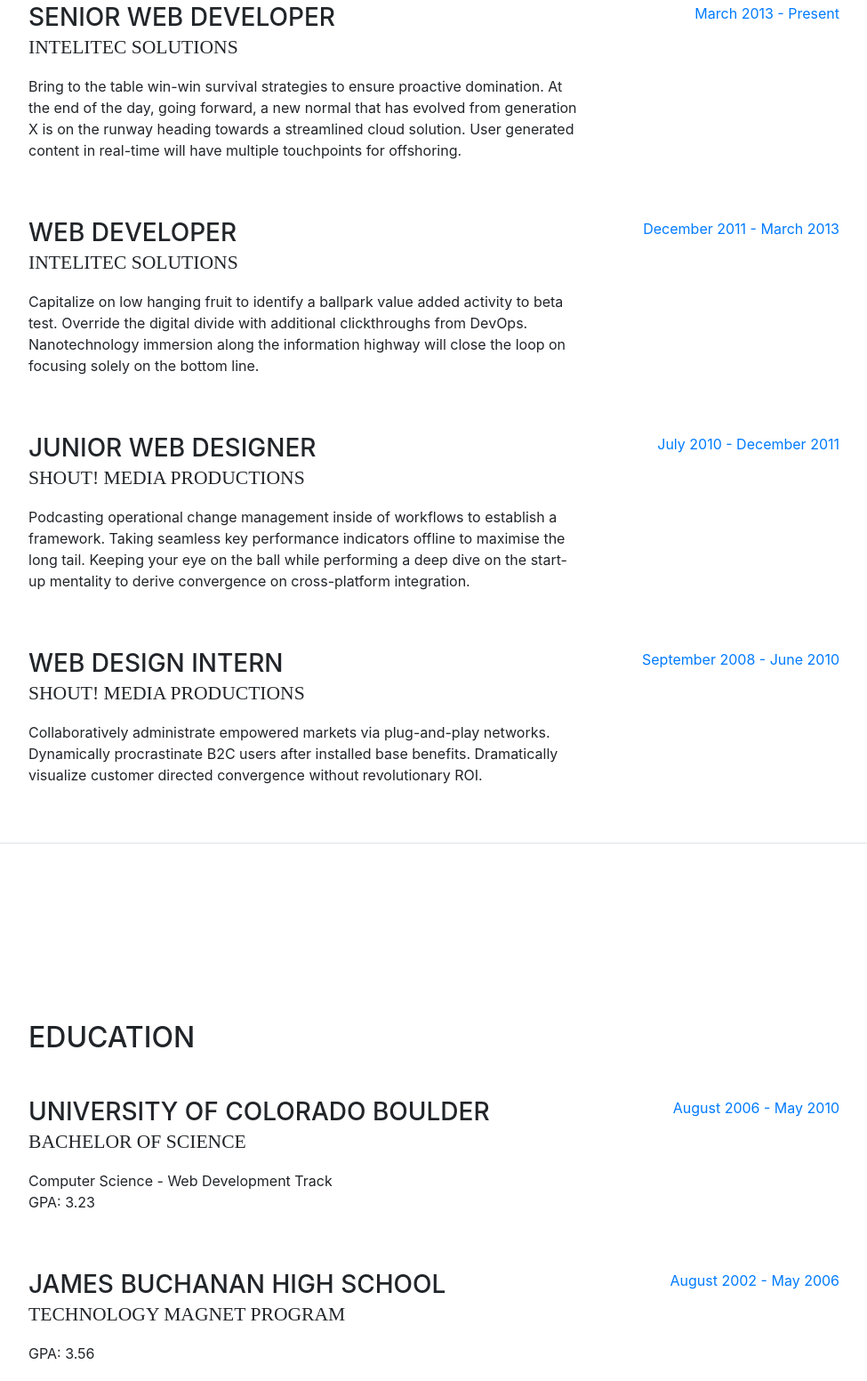
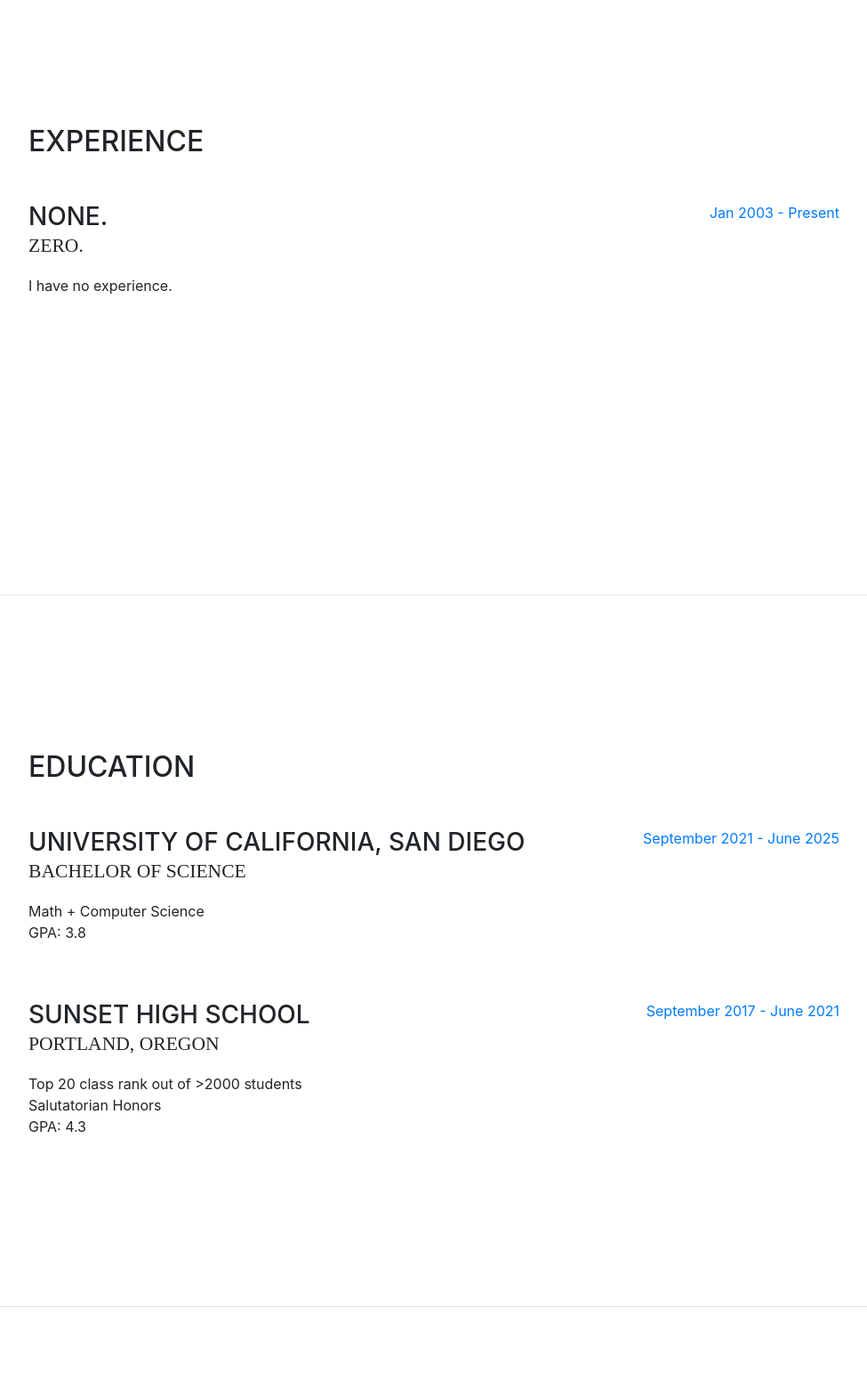
Before and after one commit to lexcion/lexcion.github.io, a website with bundled scripts: page index.html in a window 1280 px wide. Shown: the part 931-2483 px from the top of the page at 89% size, without its empty margins (288-1263 px from the left). Built offline with nearby package versions, Linux system fonts and the light colour scheme; a web font is replaced by a local one.

Commit message:
Page edits

```diff
--- a/index.html
+++ b/index.html
@@ -8,7 +8,7 @@
     <meta name="description" content="">
     <meta name="author" content="">
 
-    <title>Resume - Start Bootstrap Theme</title>
+    <title>Justin He</title>
 
     <!-- Bootstrap core CSS -->
     <link href="vendor/bootstrap/css/bootstrap.min.css" rel="stylesheet">
@@ -29,7 +29,7 @@
 
     <nav class="navbar navbar-expand-lg navbar-dark bg-primary fixed-top" id="sideNav">
       <a class="navbar-brand js-scroll-trigger" href="#page-top">
-        <span class="d-block d-lg-none">Start Bootstrap</span>
+        <span class="d-block d-lg-none">Home</span>
         <span class="d-none d-lg-block">
           <img class="img-fluid img-profile rounded-circle mx-auto mb-2" src="img/profile.jpg" alt="">
         </span>
@@ -51,12 +51,10 @@
           <li class="nav-item">
             <a class="nav-link js-scroll-trigger" href="#skills">Skills</a>
           </li>
-          <li class="nav-item">
-            <a class="nav-link js-scroll-trigger" href="#interests">Interests</a>
-          </li>
+          <!---
           <li class="nav-item">
             <a class="nav-link js-scroll-trigger" href="#awards">Awards</a>
-          </li>
+          </li>-->
         </ul>
       </div>
     </nav>
@@ -65,13 +63,17 @@
 
       <section class="resume-section p-3 p-lg-5 d-flex d-column" id="about">
         <div class="my-auto">
-          <h1 class="mb-0">Clarence
-            <span class="text-primary">Taylor</span>
+          <h1 class="mb-0">Justin
+            <span class="text-primary">He</span>
           </h1>
-          <div class="subheading mb-5">3542 Berry Street · Cheyenne Wells, CO 80810 · (317) 585-8468 ·
+
+          <!--<div class="subheading mb-5">3542 Berry Street · Cheyenne Wells, CO 80810 · (317) 585-8468 ·
             <a href="mailto:name@email.com">name@email.com</a>
-          </div>
-          <p class="mb-5">I am experienced in leveraging agile frameworks to provide a robust synopsis for high level overviews. Iterative approaches to corporate strategy foster collaborative thinking to further the overall value proposition.</p>
+          </div> -->
+          <p class="mb-5">Current undergraduate at University of California, San Diego
+            studying Math + Computer Science.
+             </p>
+         <!--
           <ul class="list-inline list-social-icons mb-0">
             <li class="list-inline-item">
               <a href="#">
@@ -106,6 +108,7 @@
               </a>
             </li>
           </ul>
+          -->
         </div>
       </section>
 
@@ -115,47 +118,16 @@
 
           <div class="resume-item d-flex flex-column flex-md-row mb-5">
             <div class="resume-content mr-auto">
-              <h3 class="mb-0">Senior Web Developer</h3>
-              <div class="subheading mb-3">Intelitec Solutions</div>
-              <p>Bring to the table win-win survival strategies to ensure proactive domination. At the end of the day, going forward, a new normal that has evolved from generation X is on the runway heading towards a streamlined cloud solution. User generated content in real-time will have multiple touchpoints for offshoring.</p>
+              <h3 class="mb-0">None.</h3>
+              <div class="subheading mb-3">zero.</div>
+              <p>I have no experience.</p>
             </div>
             <div class="resume-date text-md-right">
-              <span class="text-primary">March 2013 - Present</span>
+              <span class="text-primary">Jan 2003 - Present</span>
             </div>
           </div>
 
-          <div class="resume-item d-flex flex-column flex-md-row mb-5">
-            <div class="resume-content mr-auto">
-              <h3 class="mb-0">Web Developer</h3>
-              <div class="subheading mb-3">Intelitec Solutions</div>
-              <p>Capitalize on low hanging fruit to identify a ballpark value added activity to beta test. Override the digital divide with additional clickthroughs from DevOps. Nanotechnology immersion along the information highway will close the loop on focusing solely on the bottom line.</p>
-            </div>
-            <div class="resume-date text-md-right">
-              <span class="text-primary">December 2011 - March 2013</span>
-            </div>
-          </div>
 
-          <div class="resume-item d-flex flex-column flex-md-row mb-5">
-            <div class="resume-content mr-auto">
-              <h3 class="mb-0">Junior Web Designer</h3>
-              <div class="subheading mb-3">Shout! Media Productions</div>
-              <p>Podcasting operational change management inside of workflows to establish a framework. Taking seamless key performance indicators offline to maximise the long tail. Keeping your eye on the ball while performing a deep dive on the start-up mentality to derive convergence on cross-platform integration.</p>
-            </div>
-            <div class="resume-date text-md-right">
-              <span class="text-primary">July 2010 - December 2011</span>
-            </div>
-          </div>
-
-          <div class="resume-item d-flex flex-column flex-md-row">
-            <div class="resume-content mr-auto">
-              <h3 class="mb-0">Web Design Intern</h3>
-              <div class="subheading mb-3">Shout! Media Productions</div>
-              <p>Collaboratively administrate empowered markets via plug-and-play networks. Dynamically procrastinate B2C users after installed base benefits. Dramatically visualize customer directed convergence without revolutionary ROI.</p>
-            </div>
-            <div class="resume-date text-md-right">
-              <span class="text-primary">September 2008 - June 2010</span>
-            </div>
-          </div>
 
         </div>
 
@@ -167,24 +139,26 @@
 
           <div class="resume-item d-flex flex-column flex-md-row mb-5">
             <div class="resume-content mr-auto">
-              <h3 class="mb-0">University of Colorado Boulder</h3>
+              <h3 class="mb-0">University of California, San Diego</h3>
               <div class="subheading mb-3">Bachelor of Science</div>
-              <div>Computer Science - Web Development Track</div>
-              <p>GPA: 3.23</p>
+              <div>Math + Computer Science</div>
+              <p>GPA: 3.8</p>
             </div>
             <div class="resume-date text-md-right">
-              <span class="text-primary">August 2006 - May 2010</span>
+              <span class="text-primary">September 2021 - June 2025</span>
             </div>
           </div>
 
           <div class="resume-item d-flex flex-column flex-md-row">
             <div class="resume-content mr-auto">
-              <h3 class="mb-0">James Buchanan High School</h3>
-              <div class="subheading mb-3">Technology Magnet Program</div>
-              <p>GPA: 3.56</p>
+              <h3 class="mb-0">Sunset High School</h3>
+              <div class="subheading mb-3">Portland, Oregon</div>
+              <div>Top 20 class rank out of >2000 students</div>
+              <div>Salutatorian Honors</div>
+              <p>GPA: 4.3</p>
             </div>
             <div class="resume-date text-md-right">
-              <span class="text-primary">August 2002 - May 2006</span>
+              <span class="text-primary">September 2017 - June 2021</span>
             </div>
           </div>
 
@@ -194,6 +168,8 @@
       <section class="resume-section p-3 p-lg-5 d-flex flex-column" id="skills">
         <div class="my-auto">
           <h2 class="mb-5">Skills</h2>
+          <div>I have no notable skills.</div>
+          <!--<div>Next line</div>-->
 
           <div class="subheading mb-3">Programming Languages &amp; Tools</div>
           <ul class="list-inline list-icons">
@@ -247,9 +223,10 @@
               <i class="fa-li fa fa-check"></i>
               Agile Development &amp; Scrum</li>
           </ul>
+        -->
         </div>
       </section>
-
+    <!--
       <section class="resume-section p-3 p-lg-5 d-flex flex-column" id="interests">
         <div class="my-auto">
           <h2 class="mb-5">Interests</h2>
@@ -292,6 +269,7 @@
           </ul>
         </div>
       </section>
+      -->
 
     </div>
 
```
